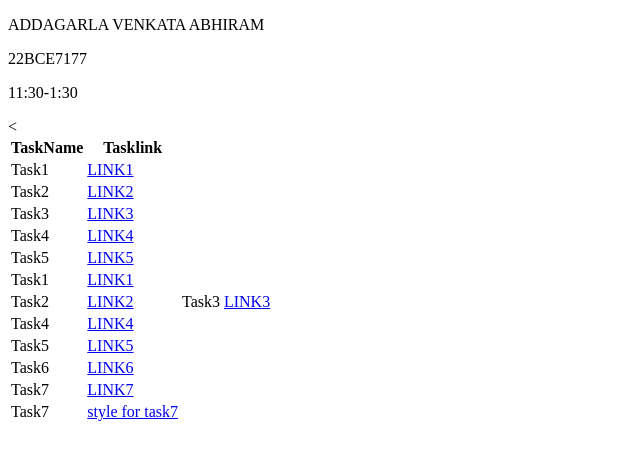
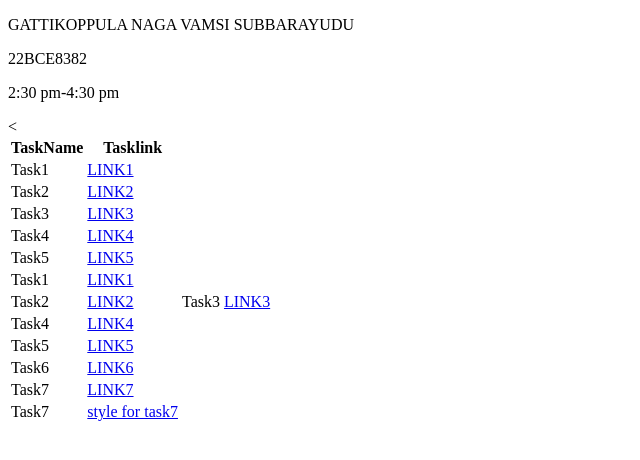
Before and after one commit to vamsi3126/MERN_fullstack, a plain HTML site: page index.html in a window 1280 px wide. Shown: the whole page, without its empty margins (0-640 px from the left). Drawn offline with Linux system fonts and the light colour scheme.

Commit message:
Update index.html

```diff
--- a/index.html
+++ b/index.html
@@ -7,9 +7,9 @@
 <title>Document</title>
 </head>
 <body>
-    <p>ADDAGARLA VENKATA ABHIRAM</p>
-    <P>22BCE7177</P>
-    <p>11:30-1:30</p>
+    <p>GATTIKOPPULA NAGA VAMSI SUBBARAYUDU</p>
+    <P>22BCE8382</P>
+    <p>2:30 pm-4:30 pm</p>
 
 <table>
 
```
